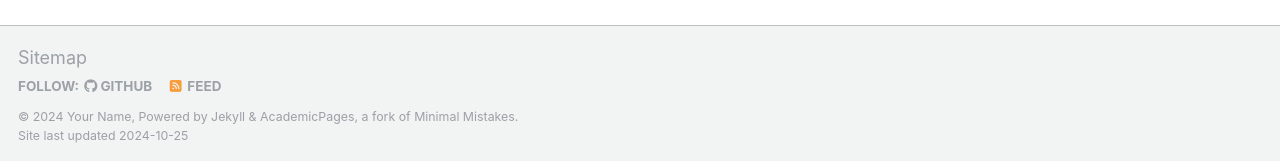
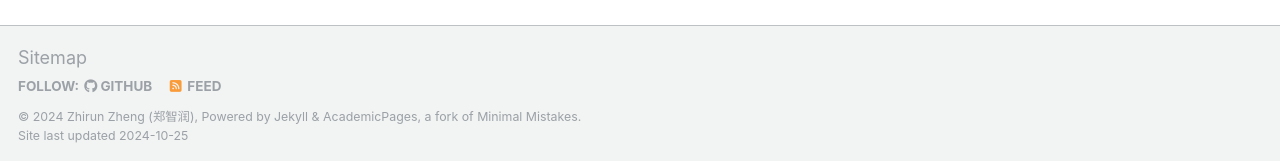
Before and after one commit to zhengzhirun/EN, a Jekyll site: the page built from _pages/about.md, in a window 1280 px wide and 900 px high, scrolled down 2615 px. Shown: the part 736-897 px from the top of the window. Built offline with Jekyll 4.4.1, drawn with Linux system fonts in a browser that asks for light colours; some web fonts are replaced.

Commit message:
Update _config.yml

```diff
--- a/_config.yml
+++ b/_config.yml
@@ -10,9 +10,9 @@
 locale                   : "en-US"
 title                    : "Your Name / Site Title"
 title_separator          : "-"
-name                     : &name "Your Name"
+name                     : &name "Zhirun Zheng (郑智润)"
 description              : &description "personal description"
-url                      : https://academicpages.github.io # the base hostname & protocol for your site e.g. "https://mmistakes.github.io"
+url                      : https://zhengzhirun.github.io/ZhirunZheng1995/
 baseurl                  : "" # the subpath of your site, e.g. "/blog"
 repository               : "academicpages/academicpages.github.io"
 
```
